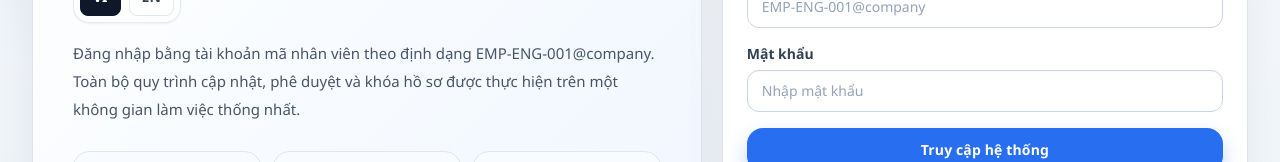
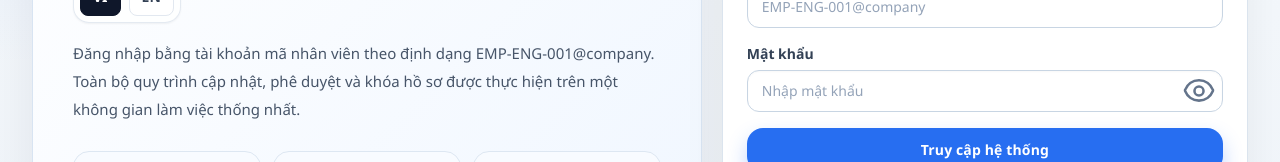
Before and after one commit to vitcondalon/hackathon_OKR-_KPI, a React (Vite) app in the folder frontend/: page /login in a window 1280 px wide. Shown: the part 326-488 px from the top of the page. Built offline with nearby package versions, Linux system fonts and the light colour scheme; no server answers.

Commit message:
feat: Add PasswordField component with toggle visibility feature and integrate into Login and Workspace pages

```diff
--- /dev/null
+++ b/frontend/src/components/common/PasswordField.jsx
@@ -0,0 +1,59 @@
+import { useId, useState } from 'react';
+import { classNames } from '../../utils/format';
+
+function EyeIcon({ visible }) {
+  if (visible) {
+    return (
+      <svg viewBox="0 0 24 24" className="h-4.5 w-4.5" fill="none" stroke="currentColor" strokeWidth="1.8" aria-hidden="true">
+        <path d="M3 3l18 18" />
+        <path d="M10.6 10.7a2 2 0 0 0 2.7 2.7" />
+        <path d="M9.4 5.5A10.7 10.7 0 0 1 12 5.2c4.8 0 8.3 3.1 9.8 6.8a1 1 0 0 1 0 .8 11.2 11.2 0 0 1-3.7 4.8" />
+        <path d="M6.2 6.3A11.1 11.1 0 0 0 2.2 12a1 1 0 0 0 0 .8c1.5 3.7 5 6.8 9.8 6.8 1 0 2-.1 2.9-.4" />
+      </svg>
+    );
+  }
+
+  return (
+    <svg viewBox="0 0 24 24" className="h-4.5 w-4.5" fill="none" stroke="currentColor" strokeWidth="1.8" aria-hidden="true">
+      <path d="M2.2 12a1 1 0 0 1 0-.8C3.7 7.5 7.2 4.4 12 4.4s8.3 3.1 9.8 6.8a1 1 0 0 1 0 .8C20.3 15.7 16.8 18.8 12 18.8S3.7 15.7 2.2 12Z" />
+      <circle cx="12" cy="12" r="3.2" />
+    </svg>
+  );
+}
+
+export default function PasswordField({
+  id,
+  wrapperClassName = '',
+  inputClassName = '',
+  toggleLabels = {
+    show: 'Show password',
+    hide: 'Hide password'
+  },
+  ...props
+}) {
+  const generatedId = useId();
+  const [visible, setVisible] = useState(false);
+  const inputId = id || generatedId;
+  const toggleLabel = visible ? toggleLabels.hide : toggleLabels.show;
+
+  return (
+    <div className={classNames('relative', wrapperClassName)}>
+      <input
+        {...props}
+        id={inputId}
+        type={visible ? 'text' : 'password'}
+        className={classNames('pr-12', inputClassName)}
+      />
+      <button
+        type="button"
+        onClick={() => setVisible((current) => !current)}
+        className="absolute inset-y-0 right-1.5 my-auto inline-flex h-9 w-9 items-center justify-center rounded-lg border border-transparent bg-transparent text-slate-500 transition hover:bg-slate-100 hover:text-slate-700 focus:outline-none focus:ring-2 focus:ring-blue-200"
+        aria-controls={inputId}
+        aria-label={toggleLabel}
+        title={toggleLabel}
+      >
+        <EyeIcon visible={visible} />
+      </button>
+    </div>
+  );
+}
--- a/frontend/src/pages/LoginPage.jsx
+++ b/frontend/src/pages/LoginPage.jsx
@@ -4,6 +4,7 @@ import { useAuth } from '../contexts/AuthContext';
 import { useLocale } from '../contexts/LocaleContext';
 import Card from '../components/common/Card';
 import Button from '../components/common/Button';
+import PasswordField from '../components/common/PasswordField';
 
 const copy = {
   vi: {
@@ -62,6 +63,9 @@ export default function LoginPage() {
   const { locale, setLocale } = useLocale();
   const navigate = useNavigate();
   const t = copy[locale] || copy.vi;
+  const passwordToggleLabels = locale === 'en'
+    ? { show: 'Show password', hide: 'Hide password' }
+    : { show: 'Hiện mật khẩu', hide: 'Ẩn mật khẩu' };
 
   async function handleSubmit(event) {
     event.preventDefault();
@@ -133,7 +137,14 @@ export default function LoginPage() {
 
             <label className="block text-sm">
               <span className="mb-1.5 block font-semibold text-slate-700">{t.passLabel}</span>
-              <input type="password" value={password} onChange={(event) => setPassword(event.target.value)} placeholder={t.passPlaceholder} required />
+              <PasswordField
+                value={password}
+                onChange={(event) => setPassword(event.target.value)}
+                placeholder={t.passPlaceholder}
+                autoComplete="current-password"
+                toggleLabels={passwordToggleLabels}
+                required
+              />
             </label>
 
             {error ? <p className="rounded-md border border-red-200 bg-red-50 px-3 py-2 text-sm text-red-700">{error}</p> : null}
--- a/frontend/src/pages/WorkspacePage.jsx
+++ b/frontend/src/pages/WorkspacePage.jsx
@@ -6,6 +6,7 @@ import { apiErrorMessage } from '../api/helpers';
 import { useAuth } from '../contexts/AuthContext';
 import { useLocale } from '../contexts/LocaleContext';
 import AppModeTabs from '../components/layout/AppModeTabs';
+import PasswordField from '../components/common/PasswordField';
 
 const statusClass = {
   draft: 'bg-slate-100 text-slate-700 border-slate-300',
@@ -609,6 +610,9 @@ function WorkspacePage() {
   const { user } = useAuth();
   const { locale } = useLocale();
   const t = copy[locale] || copy.vi;
+  const passwordToggleLabels = locale === 'en'
+    ? { show: 'Show password', hide: 'Hide password' }
+    : { show: 'Hiện mật khẩu', hide: 'Ẩn mật khẩu' };
   const panelClass = 'ui-panel';
   const roleOptions = ['employee', 'manager', 'hr', 'admin'];
 
@@ -1419,7 +1423,14 @@ function WorkspacePage() {
                   <option key={dep.id} value={dep.id}>{localizeDepartmentName(dep.name, locale)}</option>
                 ))}
               </select>
-              <input placeholder={t.resetPassword} value={newUser.password} onChange={(event) => setNewUser((prev) => ({ ...prev, password: event.target.value }))} required />
+              <PasswordField
+                placeholder={t.resetPassword}
+                value={newUser.password}
+                onChange={(event) => setNewUser((prev) => ({ ...prev, password: event.target.value }))}
+                autoComplete="new-password"
+                toggleLabels={passwordToggleLabels}
+                required
+              />
               <button type="submit" className="rounded-md bg-slate-900 px-3 py-2 text-sm font-semibold text-white" disabled={busy}>
                 {t.createUser}
               </button>
@@ -1445,11 +1456,13 @@ function WorkspacePage() {
                       <td className="border border-slate-200 px-2 py-2">{item.email}</td>
                       <td className="border border-slate-200 px-2 py-2">
                         <div className="flex gap-2">
-                          <input
-                            type="password"
+                          <PasswordField
+                            wrapperClassName="flex-1"
                             placeholder={t.newPassword}
                             value={passwordDraft[item.id] || ''}
                             onChange={(event) => setPasswordDraft((prev) => ({ ...prev, [item.id]: event.target.value }))}
+                            autoComplete="new-password"
+                            toggleLabels={passwordToggleLabels}
                           />
                           <button type="button" onClick={() => resetPassword(item.id)} className="rounded-md bg-red-600 px-3 py-1.5 text-xs font-semibold text-white" disabled={busy || !passwordDraft[item.id]}>
                             {t.update}
```
